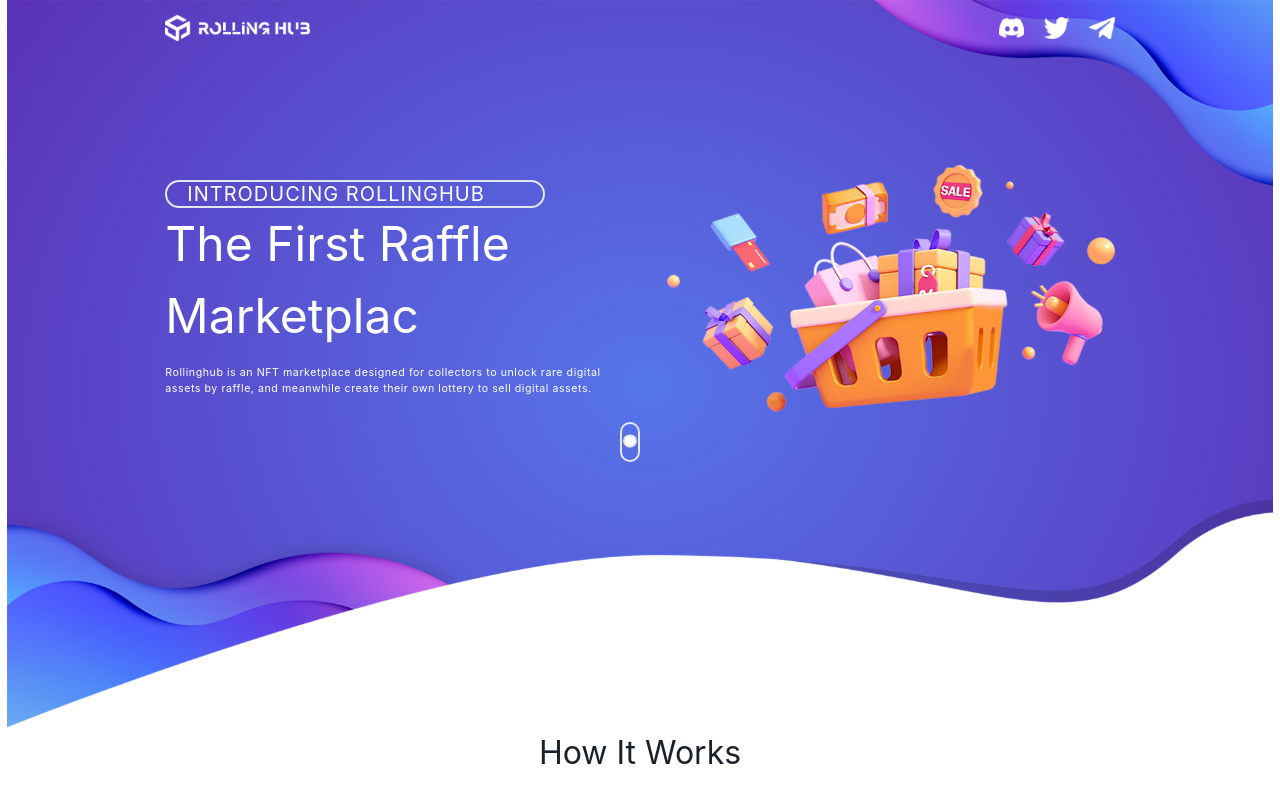
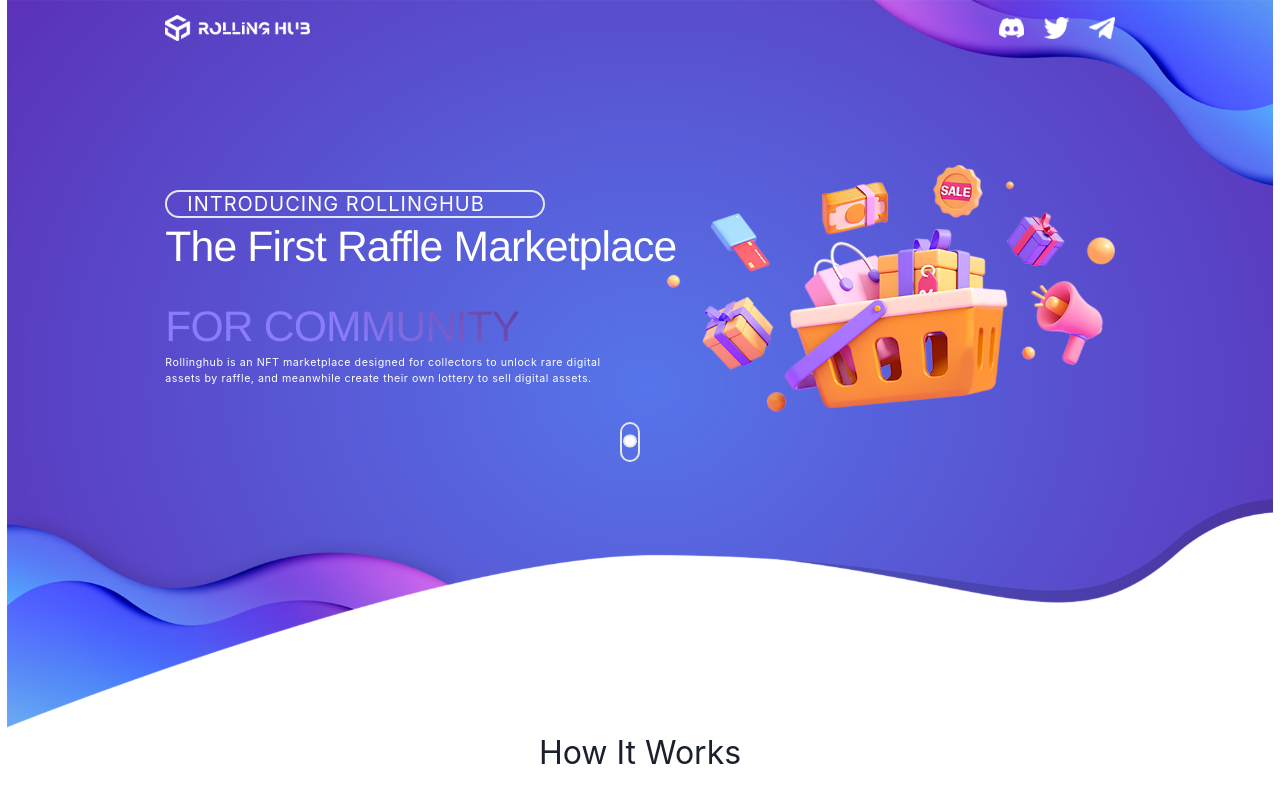
Before and after one commit to 7uppp/Rollinghub-static, a React (Vite) app: page / in a window 1280 px wide. Shown: the top 800 px of the page. Built offline with nearby package versions, Linux system fonts and the light colour scheme.

Commit message:
change typewriter effect

```diff
--- a/src/components/introduce.jsx
+++ b/src/components/introduce.jsx
@@ -1,4 +1,4 @@
-import TypingComponent from './typeWriter'
+import TypeWriter from './typeWriter'
 import gift from '../assets/gift.png'
 import { motion } from 'framer-motion'
 
@@ -36,7 +36,7 @@
           </div>
           <div className={'the_first_raffle_marketplace w-[43.75rem]'}>
             <span className={'text-white text-[4.5rem]'}>
-              <TypingComponent />
+              <TypeWriter />
             </span>
           </div>
           <div className={'introducing_sentence w-[41.4375rem] mt-[1.25rem] '}>
--- a/src/components/typeWriter.css
+++ b/src/components/typeWriter.css
@@ -1,3 +1,51 @@
-.typing-color {
-  color: white;
+:root {
+  --offset: 0.5rem;
 }
+h2 {
+  font-size: 6.25rem;
+  font-family: Helvetica;
+  line-height: 1.06;
+  letter-spacing: -0.02em;
+  color: #1d1d1f;
+}
+
+.mask {
+  height: 6.25rem;
+  position: relative;
+  overflow: hidden;
+  margin-top: var(--offset);
+}
+
+.mask span {
+  display: block;
+  box-sizing: border-box;
+  position: absolute;
+  top: 7.5rem;
+  padding-bottom: var(--offset);
+
+  background-size: 100% 100%;
+  -webkit-background-clip: text;
+  background-clip: text;
+  -webkit-text-fill-color: transparent;
+  background-repeat: no-repeat;
+}
+
+.mask span:nth-child(1) {
+  background-image: linear-gradient(45deg, #0ecffe 50%, #07a6f1);
+}
+
+.mask span:nth-child(2) {
+  background-image: linear-gradient(45deg, #18e198 50%, #0ec15d);
+}
+
+.mask span:nth-child(3) {
+  background-image: linear-gradient(45deg, #8a7cfb 50%, #633e9c);
+}
+
+.mask span:nth-child(4) {
+  background-image: linear-gradient(45deg, #fa7671 50%, #f45f7f);
+}
+
+.mask span {
+  transition: 0.5s transform ease-in-out;
+}
--- a/src/components/typeWriter.jsx
+++ b/src/components/typeWriter.jsx
@@ -1,27 +1,60 @@
-import Typewriter from 'typewriter-effect'
+import { useState, useEffect } from 'react'
 import './typeWriter.css'
-function TypingComponent() {
+const TypeWriter = () => {
+  const [currentIdx, setCurrentIdx] = useState(0)
+
+  useEffect(() => {
+    const interval = setInterval(() => {
+      setCurrentIdx((prevIdx) => (prevIdx + 1) % 4)
+    }, 2000)
+    return () => clearInterval(interval)
+  }, [])
+
   return (
-    <span className="typing-color">
-      <Typewriter
-        options={{
-          cursor: '',
-        }}
-        onInit={(typewriter) => {
-          typewriter
-            .typeString('The First Raffle Marketplace')
-            .pauseFor(1000)
-            .deleteAll()
-            .typeString('For Fun, For Profit, For Everyone !')
-            .pauseFor(1000)
-            .deleteAll()
-            .typeString('The First Raffle Marketplace')
-            .stop()
-            .start()
-        }}
-      />
-    </span>
+    <h2 className="text-white text-[4rem] mt-[0.625rem] whitespace-nowrap">
+      The First Raffle Marketplace
+      <div className="mask">
+        <span
+          style={
+            currentIdx === 0
+              ? { transform: 'translateY(-100%)' }
+              : currentIdx === 1
+              ? { transform: 'translateY(-250%)' }
+              : {}
+          }
+          data-show={currentIdx === 0}>
+          FOR FUN
+        </span>
+        <span
+          style={
+            currentIdx === 1
+              ? { transform: 'translateY(-100%)' }
+              : currentIdx === 2
+              ? { transform: 'translateY(-250%)' }
+              : {}
+          }
+          data-show={currentIdx === 1}>
+          FOR PROFIT
+        </span>
+        <span
+          style={
+            currentIdx === 2
+              ? { transform: 'translateY(-100%)' }
+              : currentIdx === 3
+              ? { transform: 'translateY(-250%)' }
+              : {}
+          }
+          data-show={currentIdx === 2}>
+          FOR COMMUNITY
+        </span>
+        <span
+          style={currentIdx === 3 ? { transform: 'translateY(-100%)' } : {}}
+          data-show={currentIdx === 3}>
+          FOR EVERYONE
+        </span>
+      </div>
+    </h2>
   )
 }
 
-export default TypingComponent
+export default TypeWriter
```
